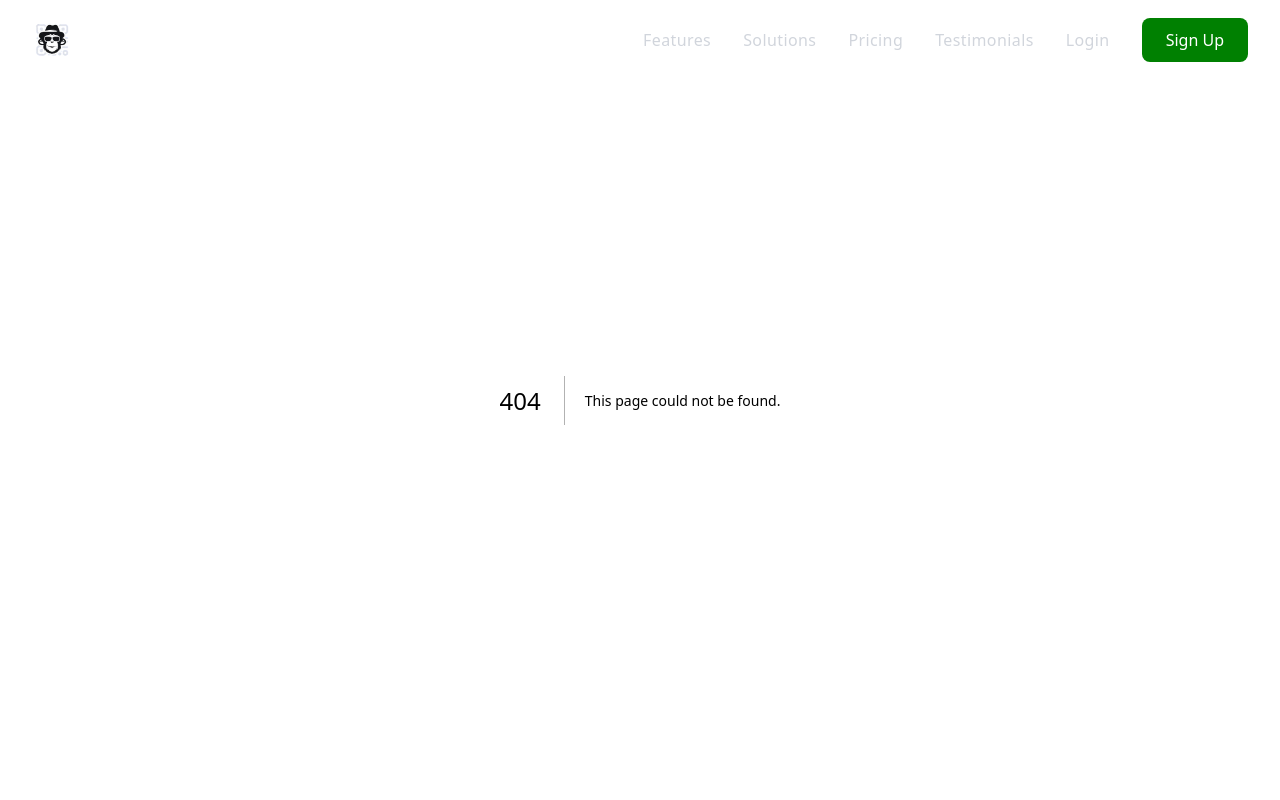
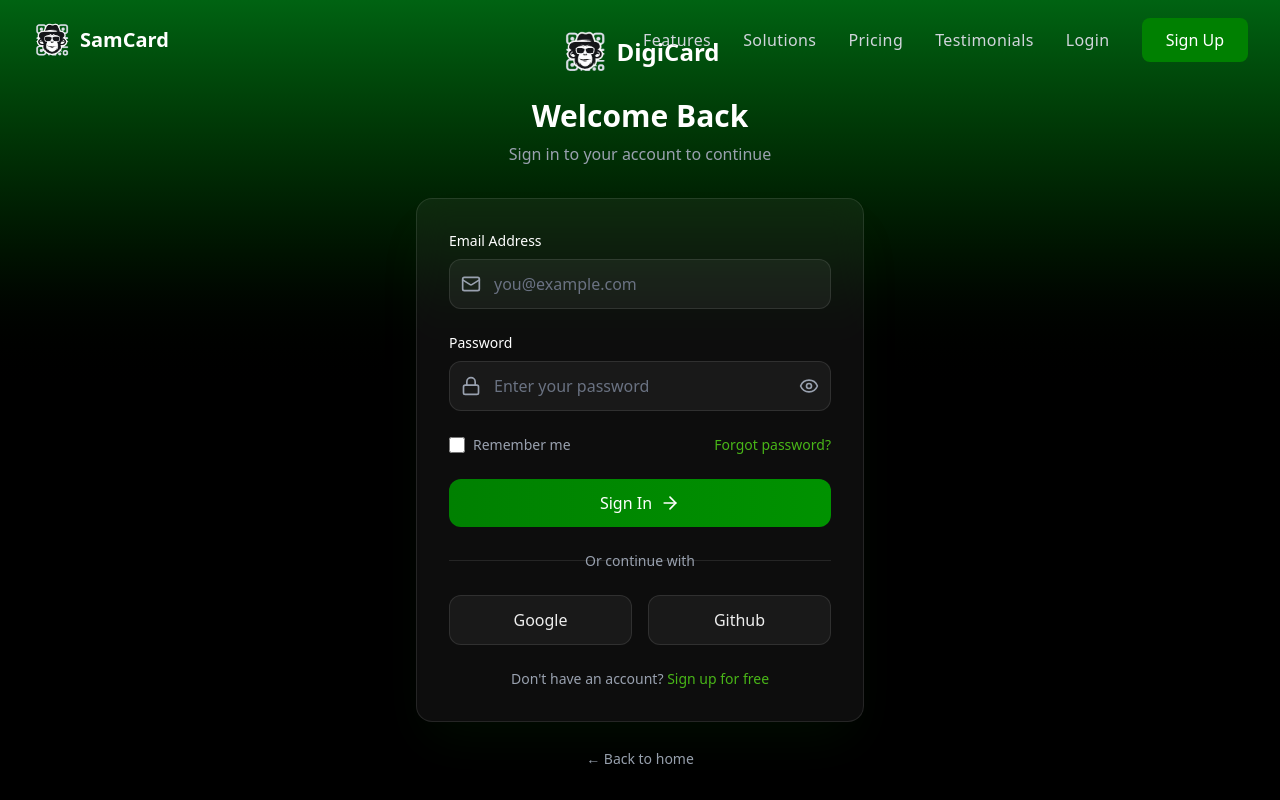
Before and after one commit to aice-xpert/samcard, a Next.js app: page /login in a window 1280 px wide. Before the commit this address had no page. Shown: the top 800 px of the page. Built offline with nearby package versions, Linux system fonts and the light colour scheme.

Commit message:
login page

```diff
--- /dev/null
+++ b/src/app/login/page.tsx
@@ -0,0 +1,284 @@
+"use client";
+
+import { useState } from "react";
+import Link from "next/link";
+import Image from "next/image";
+import { motion } from "motion/react";
+import { Mail, Lock, ArrowRight, Eye, EyeOff } from "lucide-react";
+
+export default function LoginPage() {
+  const [showPassword, setShowPassword] = useState(false);
+  const [email, setEmail] = useState("");
+  const [password, setPassword] = useState("");
+
+  const handleSubmit = (e: React.FormEvent) => {
+    e.preventDefault();
+
+    console.log("Login:", {
+      email,
+      password,
+    });
+  };
+
+  return (
+    <div
+      className="
+min-h-screen
+bg-gradient-to-b
+from-theme-devil-green
+via-black
+to-black
+flex items-center justify-center px-4
+overflow-hidden
+relative
+"
+    >
+      {/* Glow Effects Like Hero */}
+
+      <div className="absolute -top-20 -right-20 w-96 h-96 bg-gradient-to-br from-theme-kelly-green/30 to-theme-digital-green/20 blur-3xl rounded-full -z-10" />
+
+      <div className="absolute -bottom-20 -left-20 w-80 h-80 bg-gradient-to-br from-theme-devil-green/40 to-theme-digital-green/20 blur-3xl rounded-full -z-10" />
+
+      <div className="w-full max-w-md">
+        {/* Logo */}
+
+        <motion.div
+          initial={{ opacity: 0, y: -20 }}
+          animate={{ opacity: 1, y: 0 }}
+          transition={{ duration: 0.5 }}
+          className="text-center mb-8"
+        >
+          <Link href="/" className="inline-flex items-center gap-2 mb-6">
+            <Image
+              src="/logo.png"
+              alt="DigiCard"
+              width={48}
+              height={48}
+              className="rounded-lg"
+            />
+
+            <span className="text-2xl font-bold text-white">DigiCard</span>
+          </Link>
+
+          <h1 className="text-3xl font-bold text-white mb-2">Welcome Back</h1>
+
+          <p className="text-gray-400">Sign in to your account to continue</p>
+        </motion.div>
+
+        {/* Card */}
+
+        <motion.div
+          initial={{ opacity: 0, y: 20 }}
+          animate={{ opacity: 1, y: 0 }}
+          transition={{ duration: 0.5, delay: 0.1 }}
+          className="
+bg-white/5
+backdrop-blur-lg
+rounded-2xl
+p-8
+border border-white/10
+shadow-2xl shadow-theme-digital-green/10
+"
+        >
+          <form onSubmit={handleSubmit} className="space-y-6">
+            {/* Email */}
+
+            <div>
+              <label
+                htmlFor="email"
+                className="block text-sm font-medium text-white mb-2"
+              >
+                Email Address
+              </label>
+
+              <div className="relative">
+                <Mail
+                  className="absolute left-3 top-1/2 -translate-y-1/2 text-gray-400"
+                  size={20}
+                />
+
+                <input
+                  id="email"
+                  type="email"
+                  value={email}
+                  onChange={(e) => setEmail(e.target.value)}
+                  placeholder="you@example.com"
+                  required
+                  className="
+w-full pl-11 pr-4 py-3
+bg-white/5
+border border-white/10
+rounded-xl
+text-white
+placeholder:text-gray-500
+
+focus:outline-none
+focus:ring-2
+focus:ring-accent
+focus:border-transparent
+
+transition-all
+"
+                />
+              </div>
+            </div>
+
+            {/* Password */}
+
+            <div>
+              <label
+                htmlFor="password"
+                className="block text-sm font-medium text-white mb-2"
+              >
+                Password
+              </label>
+
+              <div className="relative">
+                <Lock
+                  className="absolute left-3 top-1/2 -translate-y-1/2 text-gray-400"
+                  size={20}
+                />
+
+                <input
+                  id="password"
+                  type={showPassword ? "text" : "password"}
+                  value={password}
+                  onChange={(e) => setPassword(e.target.value)}
+                  placeholder="Enter your password"
+                  required
+                  className="
+w-full pl-11 pr-12 py-3
+bg-white/5
+border border-white/10
+rounded-xl
+text-white
+placeholder:text-gray-500
+
+focus:outline-none
+focus:ring-2
+focus:ring-accent
+
+transition-all
+"
+                />
+
+                <button
+                  type="button"
+                  onClick={() => setShowPassword(!showPassword)}
+                  className="absolute right-3 top-1/2 -translate-y-1/2 text-gray-400 hover:text-white transition-colors"
+                >
+                  {showPassword ? <EyeOff size={20} /> : <Eye size={20} />}
+                </button>
+              </div>
+            </div>
+
+            {/* Remember */}
+
+            <div className="flex items-center justify-between">
+              <label className="flex items-center gap-2 cursor-pointer">
+                <input
+                  type="checkbox"
+                  className="
+w-4 h-4
+rounded
+border-white/10
+bg-white/5
+text-accent
+focus:ring-accent
+"
+                />
+
+                <span className="text-sm text-gray-400">Remember me</span>
+              </label>
+
+              <Link
+                href="/forgot-password"
+                className="text-sm text-accent hover:text-theme-digital-green transition-colors"
+              >
+                Forgot password?
+              </Link>
+            </div>
+
+            {/* Submit */}
+
+            <button
+              type="submit"
+              className="
+w-full py-3
+
+bg-gradient-to-r
+from-primary
+to-theme-strong-green
+
+text-white
+rounded-xl
+
+hover:scale-105
+hover:shadow-2xl
+hover:shadow-theme-digital-green/30
+
+transition-all
+
+flex items-center justify-center gap-2 group
+"
+            >
+              Sign In
+              <ArrowRight
+                size={20}
+                className="group-hover:translate-x-1 transition-transform"
+              />
+            </button>
+          </form>
+
+          {/* Divider */}
+
+          <div className="relative my-6">
+            <div className="absolute inset-0 flex items-center">
+              <div className="w-full border-t border-white/10" />
+            </div>
+
+            <div className="relative flex justify-center text-sm">
+              <span className="px-4 text-gray-400">Or continue with</span>
+            </div>
+          </div>
+
+          {/* Social */}
+
+          <div className="grid grid-cols-2 gap-4">
+            <button className="py-3 bg-white/5 border border-white/10 rounded-xl hover:bg-white/10 transition-all">
+              Google
+            </button>
+
+            <button className="py-3 bg-white/5 border border-white/10 rounded-xl hover:bg-white/10 transition-all">
+              Github
+            </button>
+          </div>
+
+          <p className="mt-6 text-center text-sm text-gray-400">
+            Don&apos;t have an account?{" "}
+            <Link
+              href="/signup"
+              className="text-accent hover:text-theme-digital-green transition-colors"
+            >
+              Sign up for free
+            </Link>
+          </p>
+        </motion.div>
+
+        <motion.div
+          initial={{ opacity: 0 }}
+          animate={{ opacity: 1 }}
+          transition={{ duration: 0.5, delay: 0.2 }}
+          className="mt-6 text-center"
+        >
+          <Link
+            href="/"
+            className="text-sm text-gray-400 hover:text-white transition-colors"
+          >
+            ← Back to home
+          </Link>
+        </motion.div>
+      </div>
+    </div>
+  );
+}
--- a/src/components/Navigation.tsx
+++ b/src/components/Navigation.tsx
@@ -92,7 +92,7 @@ const navLink =
               <button onClick={() => scrollToSection("features")} className={`${navLink} text-left`}>
                 Features
               </button>
-              <Link href="/business-solutions" className={`${navLink} text-left`} onClick={() => setIsMobileMenuOpen(false)}>
+              <Link href="/solutions" className={`${navLink} text-left`} onClick={() => setIsMobileMenuOpen(false)}>
                 Business Solutions
               </Link>
               <button onClick={() => scrollToSection("pricing")} className={`${navLink} text-left`}>
```
